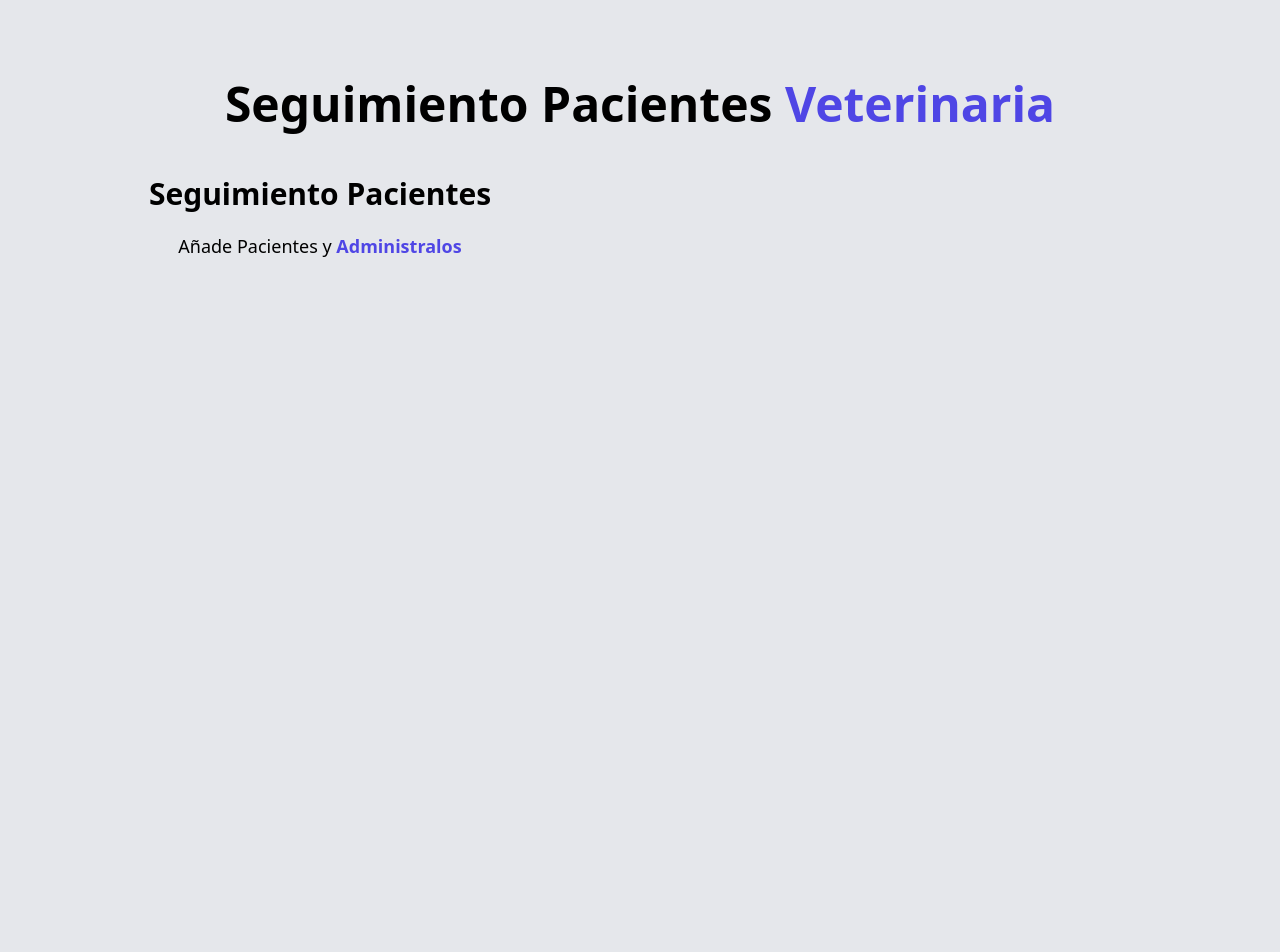
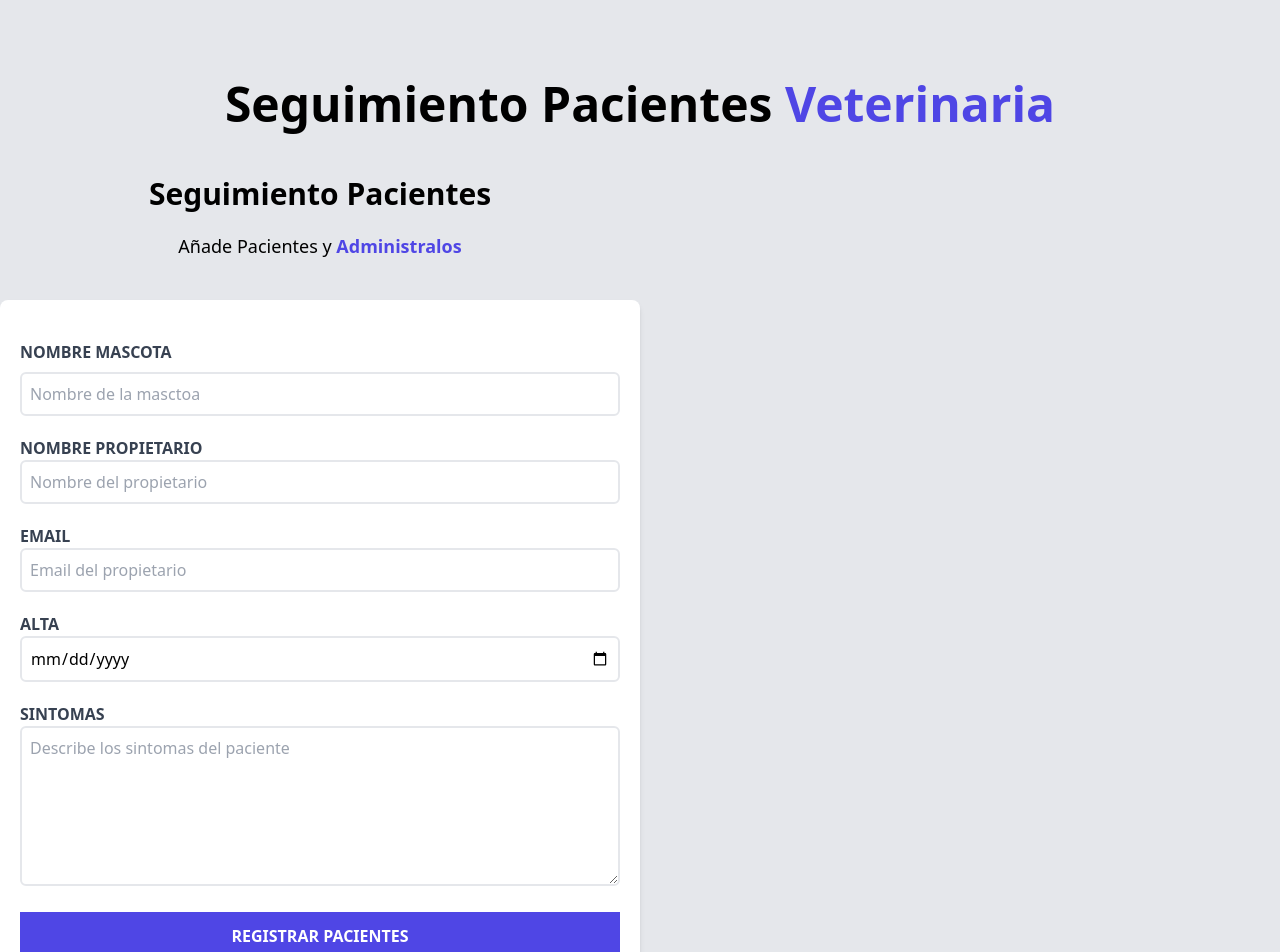
Before and after one commit to ChristianVeneko/admin-pacientes, a Vue app: page / in a window 1280 px wide. Shown: the top 952 px of the page. Before the commit the page ends 880 px from the top, so only its background shows below. Built offline with nearby package versions, Linux system fonts and the light colour scheme.

Commit message:
form structure component html tailwind

```diff
--- a/src/components/Formulario.vue
+++ b/src/components/Formulario.vue
@@ -9,5 +9,80 @@
             Añade Pacientes y
             <span class="text-indigo-600 font-bold">Administralos</span>
         </p>
+        <!-- shadow md agrega sobras, y rounded agrega border radius, px es padding en el eje x y py padding en ej ele y,  mb es margin button -->
+        <form class="bg-white shadow-md rounded-lg py-10 px-5 mb-10">
+            <div class="mb-5 ">
+                <label
+                for="mascota"
+                class="block text-gray-700 uppercase font-bold"
+                >
+                    Nombre Mascota
+                </label>
+                <input
+                name="text"
+                id="mascota"
+                placeholder="Nombre de la masctoa"
+                class="border-2 w-full p-2 mt-2 placeholder-gray-400 rounded-md">
+            </div>
+
+            <div class="mb-5 ">
+                <label
+                for="propietario"
+                class="block text-gray-700 uppercase font-bold"
+                >
+                    Nombre Propietario
+                </label>
+                <input
+                name="text"
+                id="propietario"
+                placeholder="Nombre del propietario"
+                class="border-2 w-full p-2 mt=2 placeholder-gray-400 rounded-md">
+            </div>
+
+             <div class="mb-5 ">
+                <label
+                for="email"
+                class="block text-gray-700 uppercase font-bold"
+                >
+                    Email
+                </label>
+                <input
+                id="email"
+                type="email"
+                placeholder="Email del propietario"
+                class="border-2 w-full p-2 mt=2 placeholder-gray-400 rounded-md">
+            </div>
+
+            <div class="mb-5 ">
+                <label
+                for="alta"
+                class="block text-gray-700 uppercase font-bold"
+                >
+                    Alta
+                </label>
+                <input
+                id="alta"
+                type="date"
+                class="border-2 w-full p-2 mt=2 placeholder-gray-400 rounded-md">
+            </div>
+
+            <div class="mb-5 ">
+                <label
+                for="sintomas"
+                class="block text-gray-700 uppercase font-bold"
+                >
+                    Sintomas
+                </label>
+                <textarea
+                id="sintomas"
+                placeholder="Describe los sintomas del paciente"
+                class="border-2 w-full p-2 mt=2 placeholder-gray-400 rounded-md h-40"/>
+            </div>
+            <input
+            type="submit"
+            class="bg-indigo-600 w-full p-3 text-white uppercase font-bold hover:bg-indigo-700 cursor-pointer transition-colors"
+            value="Registrar Pacientes"
+            >
+        </form>
     </div>
 </template>
```
